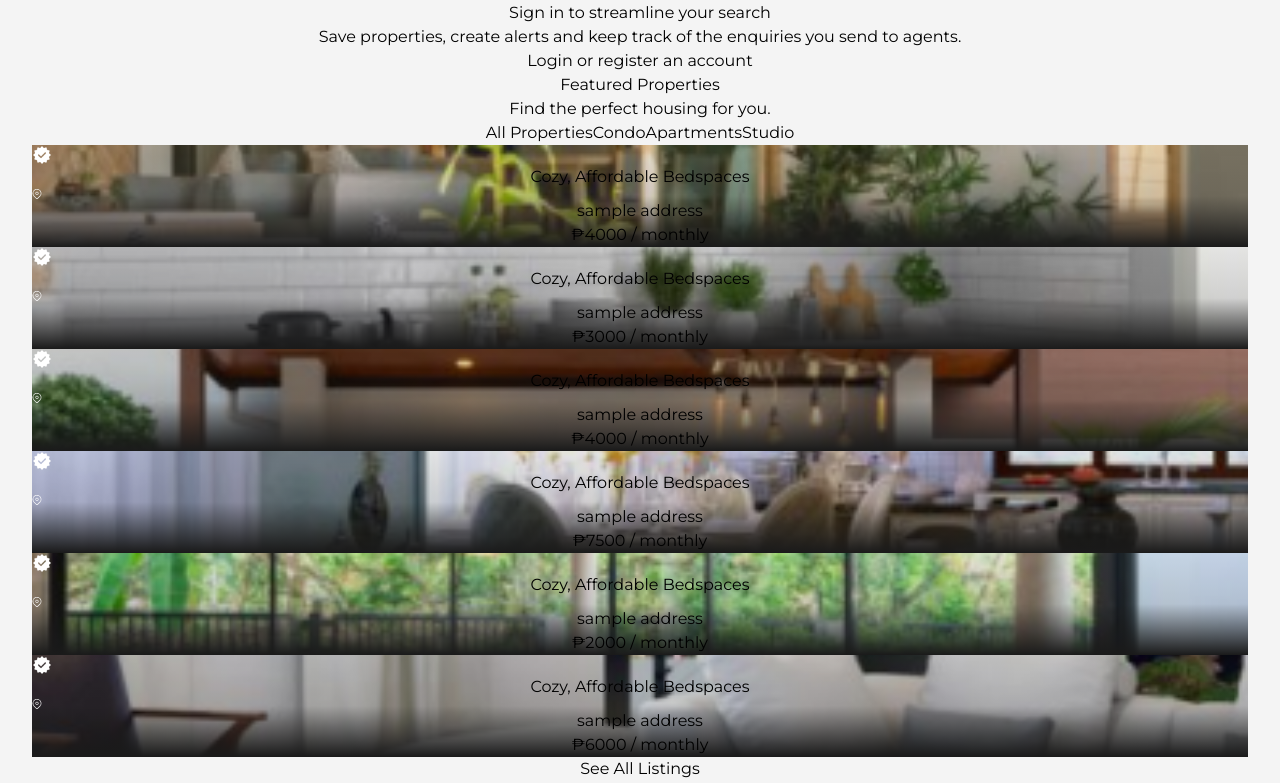
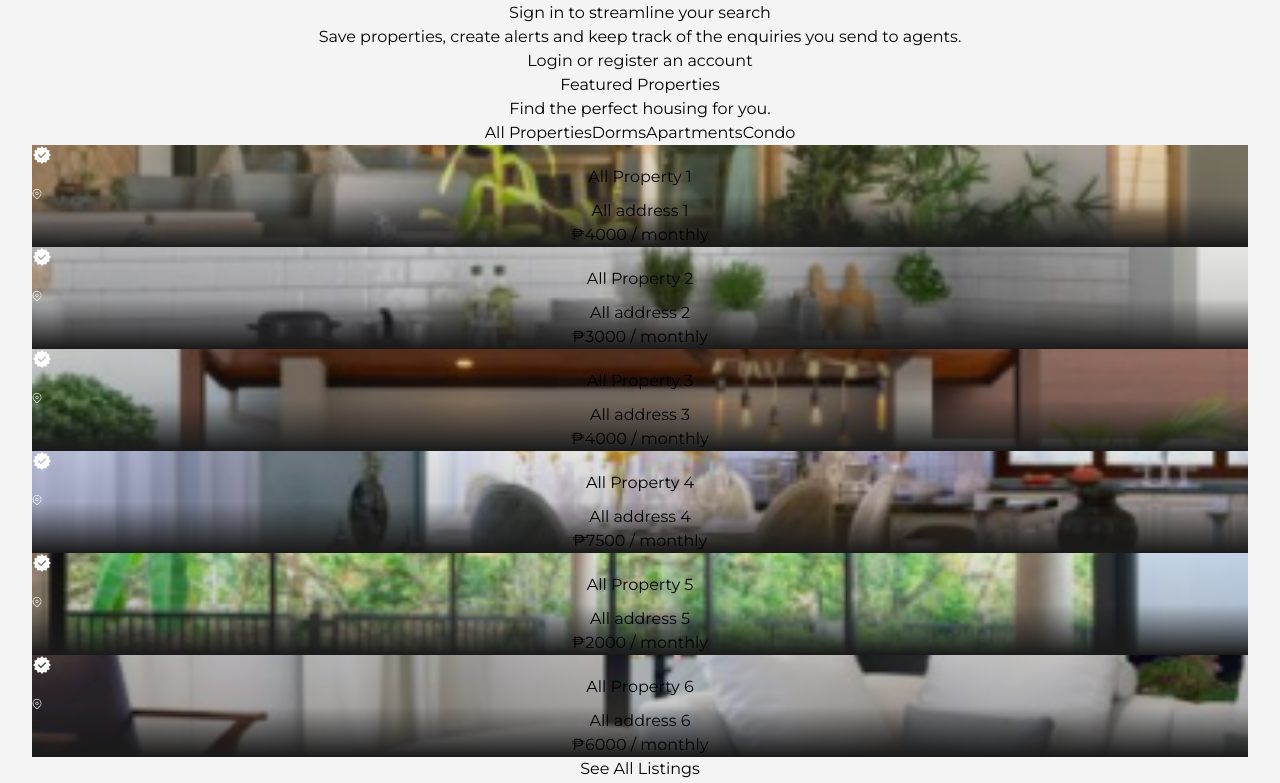
Before and after one commit to jaypeepeep/DoorMe, a React (Vite) app: page / in a window 1280 px wide. Shown: the part 903-1686 px from the top of the page. Built offline with nearby package versions, Linux system fonts and the light colour scheme.

Commit message:
Fixed listings filter in landing page

```diff
--- a/src/components/Header/Header.jsx
+++ b/src/components/Header/Header.jsx
@@ -37,10 +37,8 @@ const Header = () => {
   }, [clicked]);
 
   useEffect(() => {
-    const user = localStorage.getItem('user');
-    if (user) {
-      setIsLoggedIn(true);
-    }
+    const user = JSON.parse(localStorage.getItem('user'));
+    setIsLoggedIn(!!user);
   }, []);
 
   const handleClick = () => {
@@ -127,7 +125,6 @@ const Header = () => {
                 </NavLink>
               </li>
               {isLoggedIn ? (
-                <>
                 <li className="text-base font-bold font-sans cursor-pointer">
                   <NavLink
                     to="/Profile"
@@ -138,7 +135,6 @@ const Header = () => {
                     <AccountCircleIcon className="ml-1" />
                   </NavLink>
                 </li>
-                </>
               ) : (
                 <>
                   <li className="text-base font-bold font-sans cursor-pointer">
--- a/src/components/buttons/StrongBorderButton.jsx
+++ b/src/components/buttons/StrongBorderButton.jsx
@@ -1,9 +1,15 @@
 import React from 'react';
 
-const StrongBorderButton = ({children}) => {
+const StrongBorderButton = ({ onClick, children, isActive }) => {
   return (
-    <button className="px-4 py-2 rounded-full border border-black text-black bg-white" type="button">
-        {children}
+    <button
+      onClick={onClick}
+      className={`px-4 py-2 rounded-full border transition-colors ${
+        isActive ? 'border-black bg-black text-white' : 'border-black text-black bg-white hover:bg-black hover:text-white'
+      }`}
+      style={{ transition: 'background-color 0.3s, color 0.3s' }}
+    >
+      {children}
     </button>
   );
 };
--- a/src/components/cards/FeaturedCards.jsx
+++ b/src/components/cards/FeaturedCards.jsx
@@ -1,11 +1,11 @@
-import React from 'react'
-import locationIcon from '../../assets/locationIcon.png'
-import approvalIcon from '../../assets/approvalIcon.png'
+import React from 'react';
+import locationIcon from '../../assets/locationIcon.png';
+import approvalIcon from '../../assets/approvalIcon.png';
 
-const FeaturedCards = ({propertyImage, propertyName, address, price, period}) => {
+const FeaturedCards = ({ propertyImage, propertyName, address, price, period }) => {
   return (
     <div
-      className="relative w-[377px] h-[377px] rounded-[16px] overflow-hidden"
+      className="relative w-[377px] h-[377px] rounded-[16px] overflow-hidden shadow-lg transition-shadow duration-300 hover:shadow-2xl cursor-pointer"
       style={{
         backgroundImage: `linear-gradient(to bottom, rgba(0, 0, 0, 0.1), rgba(26, 26, 26, 0.2), rgba(26, 26, 26, 1)),url(${propertyImage})`,
         backgroundSize: 'cover',
@@ -13,24 +13,24 @@ const FeaturedCards = ({propertyImage, propertyName, address, price, period}) =>
       }}
     >
       <div className='bg-[#651FFF] w-[60px] h-[42px] flex mt-8 rounded-r-[100px]'>
-            <img src={approvalIcon} alt="app" className="m-auto h-[20px] w-[20px]"/>
+        <img src={approvalIcon} alt="approval" className="m-auto h-[20px] w-[20px]" />
       </div>
-        <div className='flex font-montserrat mt-56 text-white flex-row justify-between align-middle '>
-            <div className="flex flex-col justify-center align-middle text-sm m-auto">
+      <div className='flex font-montserrat mt-56 text-white flex-row justify-between items-center p-4'>
+        <div className="flex flex-col justify-center items-start text-sm">
           <h4 className='font-bold text-base'>{propertyName}</h4>
-                <div className='flex flex-row gap-1 justify-start align-middle'>
-                    <img src={locationIcon} alt="loc" className="w-3 h-3 leading-4"></img>
-                    <p className="font-regular leading-4">{address}</p>
+          <div className='flex flex-row gap-1 items-center'>
+            <img src={locationIcon} alt="location" className="w-3 h-3" />
+            <p className="font-regular">{address}</p>
           </div>
         </div>
-            <div className="bg-[#651FFF] px-2 w-[120px] rounded-xl m-auto " >
-                <h5 className="font-montserrat text-[11px] leading-8  font-bold">
+        <div className="bg-[#651FFF] px-2 w-[120px] rounded-xl text-center">
+          <h5 className="font-montserrat text-[11px] leading-8 font-bold">
             &#8369;{price}<span className="font-normal"> / {period}</span>
           </h5>
         </div>
       </div>
     </div>
-  )
-}
+  );
+};
 
-export default FeaturedCards
+export default FeaturedCards;
--- a/src/pages/landing/Featured.jsx
+++ b/src/pages/landing/Featured.jsx
@@ -1,23 +1,61 @@
-import React from 'react'
-import StrongBorderButton from '../../components/buttons/StrongBorderButton.jsx'
+import React, { useState } from 'react';
+import { useNavigate } from 'react-router-dom';
+import StrongBorderButton from '../../components/buttons/StrongBorderButton.jsx';
 import FeaturedCards from '../../components/cards/FeaturedCards.jsx';
-import f1 from '../../assets/f1.png'
-import f2 from '../../assets/f2.png'
-import f3 from '../../assets/f3.png'
-import f4 from '../../assets/f4.png'
-import f5 from '../../assets/f5.png'
-import f6 from '../../assets/f6.png'
-
+import f1 from '../../assets/f1.png';
+import f2 from '../../assets/f2.png';
+import f3 from '../../assets/f3.png';
+import f4 from '../../assets/f4.png';
+import f5 from '../../assets/f5.png';
+import f6 from '../../assets/f6.png';
 
 const Featured = () => {
-    const properties = [
-        {propertyImage:f1,propertyName:"Cozy, Affordable Bedspaces", address:"sample address", price:4000, period:"monthly"},
-        {propertyImage:f2,propertyName:"Cozy, Affordable Bedspaces", address:"sample address", price:3000, period:"monthly"},
-        {propertyImage:f3,propertyName:"Cozy, Affordable Bedspaces", address:"sample address", price:4000, period:"monthly"},
-        {propertyImage:f4,propertyName:"Cozy, Affordable Bedspaces", address:"sample address", price:7500, period:"monthly"},
-        {propertyImage:f5,propertyName:"Cozy, Affordable Bedspaces", address:"sample address", price:2000, period:"monthly"},
-        {propertyImage:f6,propertyName:"Cozy, Affordable Bedspaces", address:"sample address", price:6000, period:"monthly"},
-    ];
+  const [currentFilter, setCurrentFilter] = useState('All Properties');
+  const navigate = useNavigate();
+
+  const properties = {
+    'All Properties': [
+      { propertyImage: f1, propertyName: "All Property 1", address: "All address 1", price: 4000, period: "monthly" },
+      { propertyImage: f2, propertyName: "All Property 2", address: "All address 2", price: 3000, period: "monthly" },
+      { propertyImage: f3, propertyName: "All Property 3", address: "All address 3", price: 4000, period: "monthly" },
+      { propertyImage: f4, propertyName: "All Property 4", address: "All address 4", price: 7500, period: "monthly" },
+      { propertyImage: f5, propertyName: "All Property 5", address: "All address 5", price: 2000, period: "monthly" },
+      { propertyImage: f6, propertyName: "All Property 6", address: "All address 6", price: 6000, period: "monthly" },
+    ],
+    'Dorms': [
+      { propertyImage: f1, propertyName: "Dorm 1", address: "Dorm address 1", price: 2000, period: "monthly" },
+      { propertyImage: f2, propertyName: "Dorm 2", address: "Dorm address 2", price: 2200, period: "monthly" },
+      { propertyImage: f3, propertyName: "Dorm 3", address: "Dorm address 3", price: 2100, period: "monthly" },
+      { propertyImage: f4, propertyName: "Dorm 4", address: "Dorm address 4", price: 2300, period: "monthly" },
+      { propertyImage: f5, propertyName: "Dorm 5", address: "Dorm address 5", price: 2400, period: "monthly" },
+      { propertyImage: f6, propertyName: "Dorm 6", address: "Dorm address 6", price: 2500, period: "monthly" },
+    ],
+    'Apartments': [
+      { propertyImage: f1, propertyName: "Apartment 1", address: "Apt address 1", price: 5000, period: "monthly" },
+      { propertyImage: f2, propertyName: "Apartment 2", address: "Apt address 2", price: 5500, period: "monthly" },
+      { propertyImage: f3, propertyName: "Apartment 3", address: "Apt address 3", price: 5200, period: "monthly" },
+      { propertyImage: f4, propertyName: "Apartment 4", address: "Apt address 4", price: 5300, period: "monthly" },
+      { propertyImage: f5, propertyName: "Apartment 5", address: "Apt address 5", price: 5400, period: "monthly" },
+      { propertyImage: f6, propertyName: "Apartment 6", address: "Apt address 6", price: 5600, period: "monthly" },
+    ],
+    'Condo': [
+      { propertyImage: f1, propertyName: "Condo 1", address: "Condo address 1", price: 7000, period: "monthly" },
+      { propertyImage: f2, propertyName: "Condo 2", address: "Condo address 2", price: 7500, period: "monthly" },
+      { propertyImage: f3, propertyName: "Condo 3", address: "Condo address 3", price: 7200, period: "monthly" },
+      { propertyImage: f4, propertyName: "Condo 4", address: "Condo address 4", price: 7300, period: "monthly" },
+      { propertyImage: f5, propertyName: "Condo 5", address: "Condo address 5", price: 7400, period: "monthly" },
+      { propertyImage: f6, propertyName: "Condo 6", address: "Condo address 6", price: 7600, period: "monthly" },
+    ]
+  };
+
+  const handleFilterChange = (filter) => {
+    setCurrentFilter(filter);
+  };
+
+  const handleCardClick = () => {
+    navigate('/login');
+  };
+
   return (
     <div className="bg-white py-8 px-[10%]">
       <div className="w-full pt-20 pb-10 flex flex-col gap-7 justify-center items-center ">
@@ -31,21 +69,46 @@ const Featured = () => {
         </div>
       </div>
       <div className="flex gap-4 justify-center mb-2">
-                <StrongBorderButton>All Properties</StrongBorderButton>
-                <StrongBorderButton>Condo</StrongBorderButton>
-                <StrongBorderButton>Apartments</StrongBorderButton>
-                <StrongBorderButton>Studio</StrongBorderButton>
+        <StrongBorderButton
+          onClick={() => handleFilterChange('All Properties')}
+          isActive={currentFilter === 'All Properties'}
+        >
+          All Properties
+        </StrongBorderButton>
+        <StrongBorderButton
+          onClick={() => handleFilterChange('Dorms')}
+          isActive={currentFilter === 'Dorms'}
+        >
+          Dorms
+        </StrongBorderButton>
+        <StrongBorderButton
+          onClick={() => handleFilterChange('Apartments')}
+          isActive={currentFilter === 'Apartments'}
+        >
+          Apartments
+        </StrongBorderButton>
+        <StrongBorderButton
+          onClick={() => handleFilterChange('Condo')}
+          isActive={currentFilter === 'Condo'}
+        >
+          Condo
+        </StrongBorderButton>
       </div>
       <div className="text-center pt-10 pb-8 gap-10 justify-center items-center flex flex-row flex-wrap mt-8">
-                {properties.map((propert, index) => (
+        {properties[currentFilter].map((property, index) => (
+          <div
+            onClick={handleCardClick}
+            key={index}
+            className="hover:shadow-lg transition-shadow duration-300"
+          >
             <FeaturedCards
-                        key={index}
-                        propertyImage={propert.propertyImage}
-                        propertyName={propert.propertyName}
-                        address={propert.address}
-                        price={propert.price}
-                        period={propert.period}
+              propertyImage={property.propertyImage}
+              propertyName={property.propertyName}
+              address={property.address}
+              price={property.price}
+              period={property.period}
             />
+          </div>
         ))}
       </div>
       <div className="w-full pt-10 pb-10 flex flex-col gap-7 justify-center items-center ">
@@ -54,7 +117,7 @@ const Featured = () => {
         </button>
       </div>
     </div>
-    )
-}
+  );
+};
 
-export default Featured
+export default Featured;
```
Lines whose indentation alone changed are shown as unchanged.
